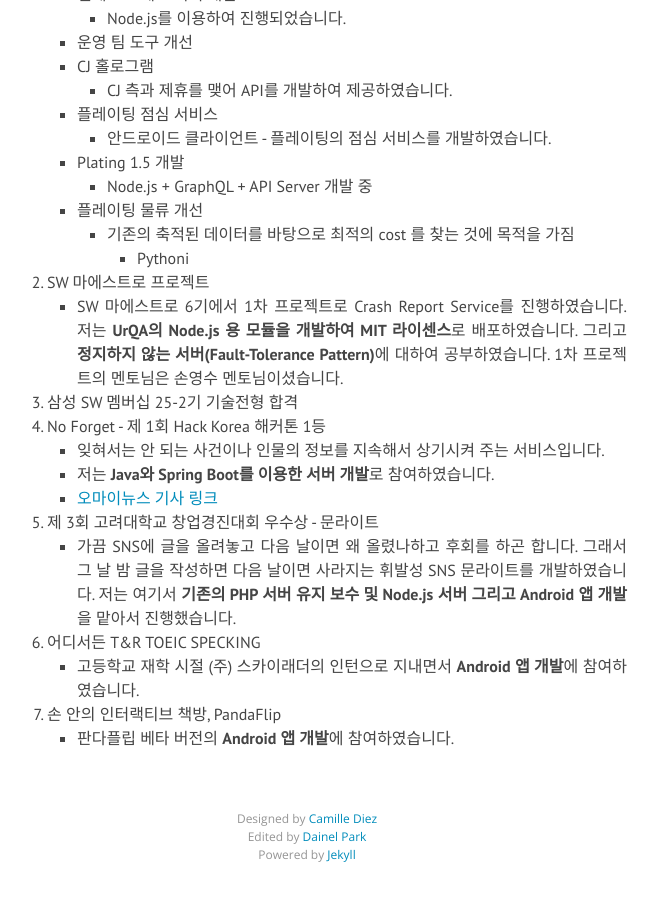
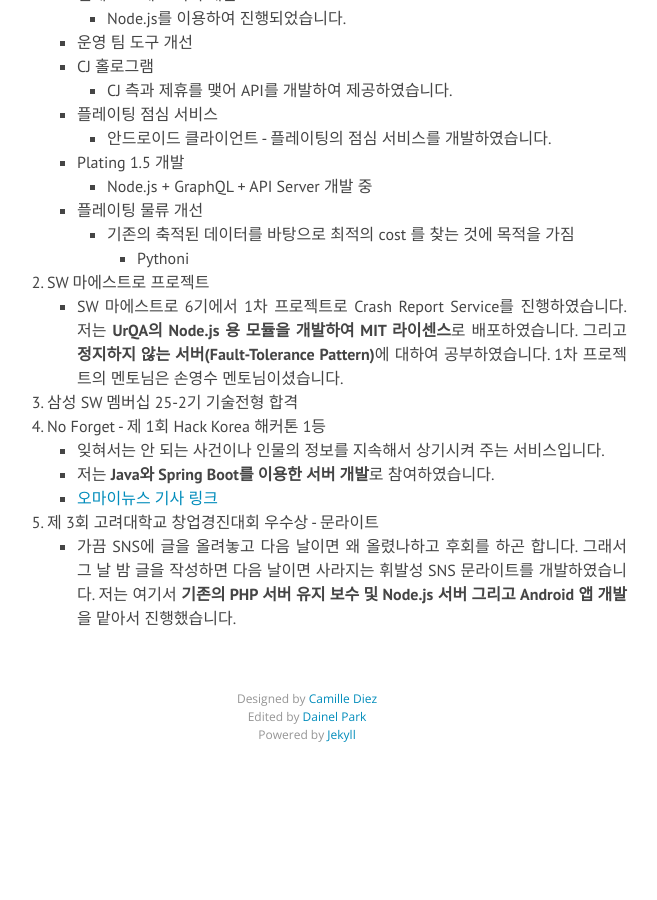
Before and after one commit to DainelPark/dainelpark.github.io, a Jekyll site: the page built from about.md, in a window 1280 px wide and 900 px high, scrolled down 1935 px. Shown: the whole window, without its empty margins (333-990 px from the left). Built offline with Jekyll 4.4.1, drawn with Linux system fonts in a browser that asks for light colours; nearby versions of some CDN libraries; after the commit the page ends 2715 px from its top, so only the background shows below that.

Commit message:
edit about

```diff
--- a/about.md
+++ b/about.md
@@ -52,7 +52,3 @@ description: Dainel Geek's Blog
   5. 제 3회 고려대학교 창업경진대회 우수상 - 문라이트
      - 가끔 SNS에 글을 올려놓고 다음 날이면 왜 올렸나하고 후회를 하곤 합니다. 그래서 그 날 밤 글을 작성하면 다음 날이면 사라지는 휘발성 SNS 문라이트를 개발하였습니다.
        저는 여기서 **기존의 PHP 서버 유지 보수 및 Node.js 서버 그리고 Android 앱 개발**을 맡아서 진행했습니다.
-  6. 어디서든 T&R TOEIC SPECKING
-     - 고등학교 재학 시절 (주) 스카이래더의 인턴으로 지내면서 **Android 앱 개발**에 참여하였습니다.
-  7. 손 안의 인터랙티브 책방, PandaFlip
-     - 판다플립 베타 버전의 **Android 앱 개발**에 참여하였습니다.
```
